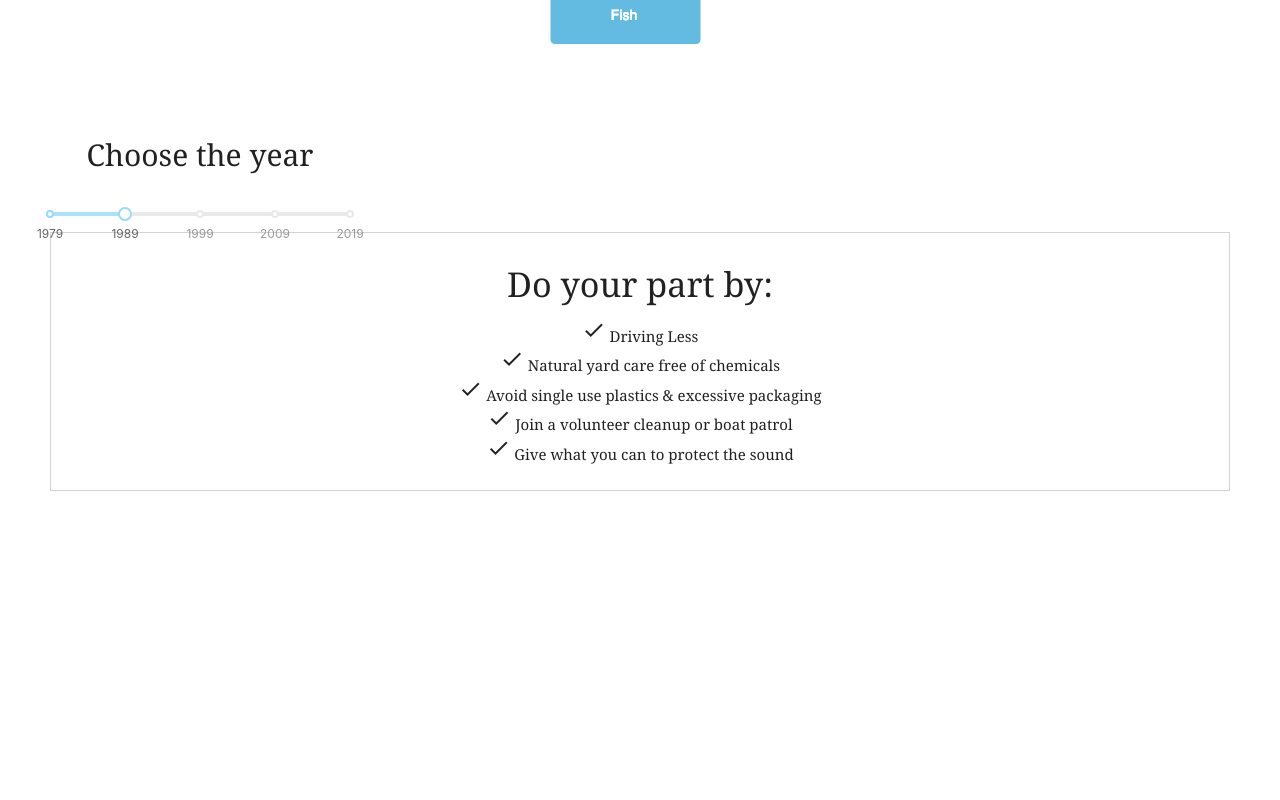
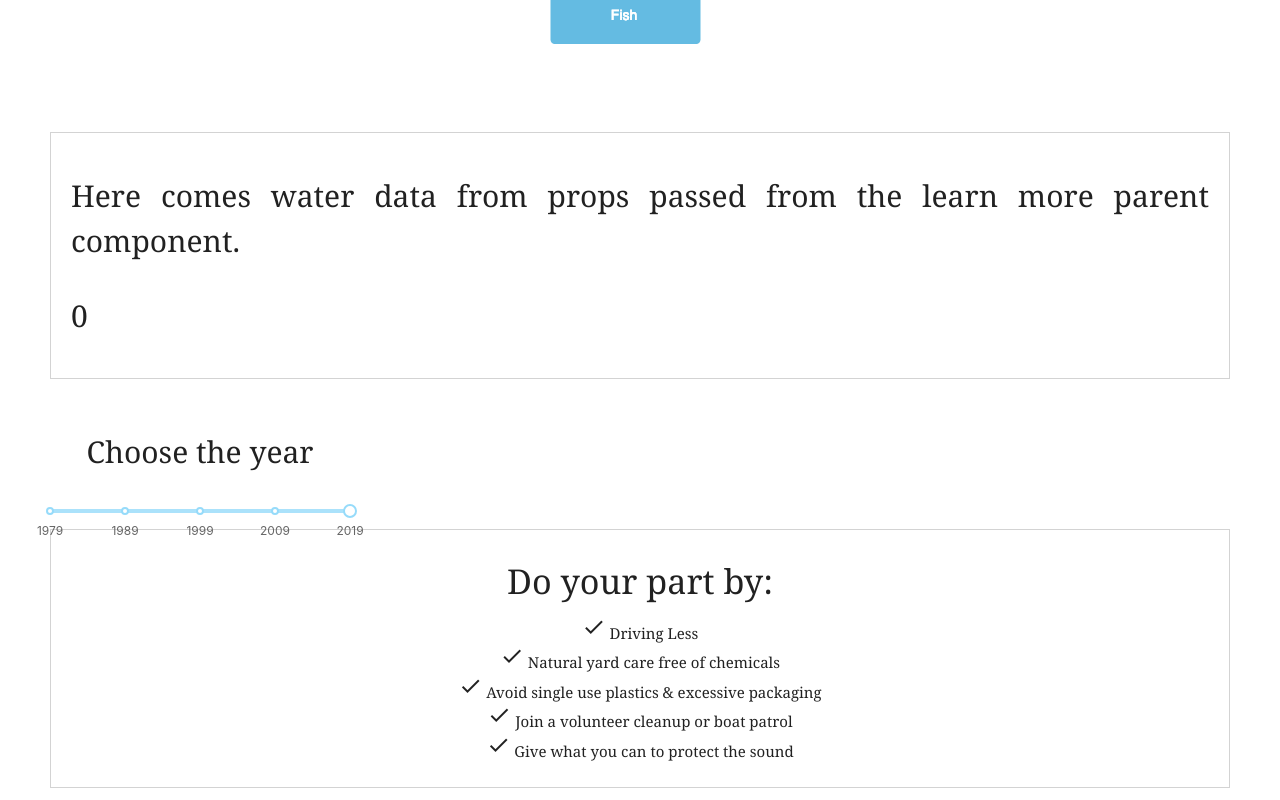
Before and after one commit to Quiwaan/In_the_sound, a React (Create React App) app: page /learn_more in a window 1280 px wide. Shown: the part 814-1614 px from the top of the page. Before the commit the page ends 1405 px from the top, so only its background shows below. Built offline with nearby package versions, Linux system fonts and the light colour scheme.

Commit message:
can pass value from slider to data output

```diff
--- /dev/null
+++ b/src/Data.js
@@ -0,0 +1,14 @@
+import React, {Component} from 'react';
+
+class Data extends Component{
+  render(){
+    return (
+      <div className="content">
+        <p>Here comes water data from props passed from the learn more parent component.</p>
+        <p>{this.props.waterToxicity}</p>
+      </div>
+    )
+  }
+}
+
+export default Data;
--- a/src/Get_Involved.js
+++ b/src/Get_Involved.js
@@ -2,7 +2,7 @@ import React from 'react';
 import './App.css';
 
 
-const Get_Involved = () => {
+const GetInvolved = () => {
   return (
     <div className="content-2">
       <h4><strong>Do your part by:</strong></h4>
@@ -18,4 +18,4 @@ const Get_Involved = () => {
 }
 
 
-export default Get_Involved;
+export default GetInvolved;
--- a/src/LearnMore.js
+++ b/src/LearnMore.js
@@ -1,10 +1,11 @@
 import React, {Component} from 'react';
-import Get_Involved from './Get_Involved';
+import GetInvolved from './Get_Involved';
 import Pollutants from './media/inthesound.pollutants.png';
 import Slider from 'rc-slider';
 import Tooltip from 'rc-tooltip';
 import 'rc-slider/assets/index.css';
 import 'rc-tooltip/assets/bootstrap.css';
+import Data from './Data';
 
 const Handle = Slider.Handle;
 const createSliderWithTooltip = Slider.createSliderWithTooltip;
@@ -25,16 +26,63 @@ const handle = (props) => {
 }
 
 const wrapperStyle = { width: 300, margin: 50 };
+
 class LearnMore extends Component {
+  constructor(){
+    super()
+    this.state = {
+      value: 1973,
+      waterToxicity: 0
+    }
+  }
+
+  componentDidMount() {
+    this.handleChange()
+    this.getData()
+  }
+
+  // Get slider value
+  handleChange = (value) => {
+    this.setState({
+      value,
+    })
+    console.log(value)
+    this.getData()
+  }
+
+  // Hard coded data to pass down
+  getData = () => {
+    if(this.state.value === 0){
+      this.setState({waterToxicity: 0})
+    }
+    if(this.state.value === 25){
+      this.setState({waterToxicity: 1})
+    }
+    if(this.state.value === 50){
+      this.setState({waterToxicity: 2})
+    }
+    if(this.state.value === 75){
+      this.setState({waterToxicity: 3})
+    }
+    if(this.state.value === 100){
+      this.setState({waterToxicity: 4})
+    }
+  }
+
+
+
   render(){
     return (
       <div>
         <img src={Pollutants} alt="pollutants chart" className="pollutants-chart"/>
+        <div>
+          <Data waterToxicity={this.state.waterToxicity} />
+        </div>
         <div className="slider" style={wrapperStyle}>
           <p>Choose the year</p>
-          <Slider min={0} defaultValue={20} marks={{ 0: 1979, 25: 1989, 50: 1999, 75: 2009, 100: 2019 }} step={null} />
+          <Slider min={0} defaultValue={25} marks={{ 0: 1979, 25: 1989, 50: 1999, 75: 2009, 100: 2019 }} step={null} onChange={this.handleChange} value={this.state.value}/>
         </div>
-        <Get_Involved />
+        <GetInvolved />
       </div>
     )
   }
```
